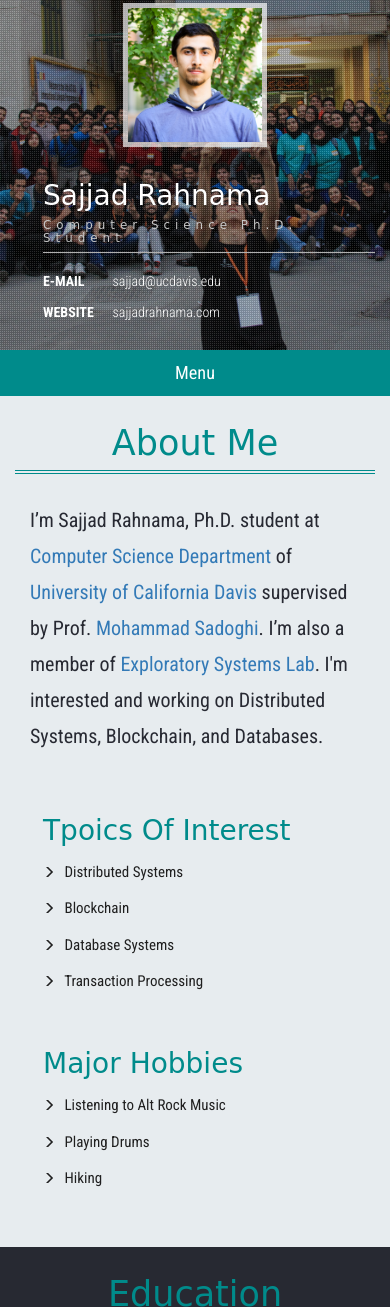
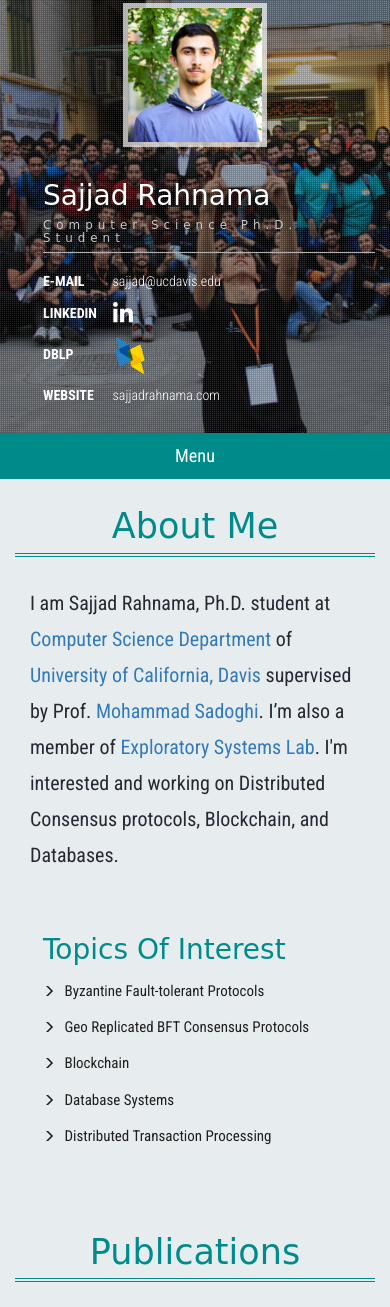
Before and after one commit to sajjadrahnama/sajjadrahnama.github.io, a website built with webpack: page index.html in a window 390 px wide. Shown: the part 25-1332 px from the top of the page. Built offline with nearby package versions, Linux system fonts and the light colour scheme; a web font is replaced by a local one.

Commit message:
Site Map

```diff
--- a/index.html
+++ b/index.html
@@ -74,6 +74,26 @@ Author URL: http://ceit.aut.ac.ir/~sajjad
                     </li>
                     <li>
                         <ul class="address-text">
+                            <li><b>LINKEDIN </b></li>
+                            <li>
+                                <a href="https://www.linkedin.com/in/sajjadrahnama/">
+                                    <img style="width: 20px" src="assets/images/in.svg" alt="">
+                                </a>
+                            </li>
+                        </ul>
+                    </li>
+                    <li>
+                        <ul class="address-text">
+                            <li><b>DBLP </b></li>
+                            <li>
+                                <a href="https://dblp.uni-trier.de/pers/hd/r/Rahnama:Sajjad">
+                                    <img style="width: 100px" src="assets/images/dblp.png" alt="">
+                                </a>
+                            </li>
+                        </ul>
+                    </li>
+                    <li>
+                        <ul class="address-text">
                             <li><b>WEBSITE </b></li>
                             <li><a href="https://sajjadrahnama.com">sajjadrahnama.com</a></li>
                         </ul>
@@ -117,38 +137,60 @@ Author URL: http://ceit.aut.ac.ir/~sajjad
         <h3 class="title"> About Me</h3>
         <div class="col-md-12 about-part">
             <p>
-                I’m Sajjad Rahnama, Ph.D. student at <a href="http://www.cs.ucdavis.edu/" target="_blank">Computer Science Department</a> of
-                <a href="https://ucdavis.edu" target="_blank">University of California Davis</a> supervised by Prof. <a href="https://msadoghi.github.io">Mohammad Sadoghi</a>. I’m also a member of
-                <a href="https://msadoghi.github.io">Exploratory Systems Lab</a>. I'm interested and working on Distributed Systems, Blockchain, and Databases.
+                I am Sajjad Rahnama, Ph.D. student at <a href="http://www.cs.ucdavis.edu/" target="_blank">Computer Science Department</a> of
+                <a href="https://ucdavis.edu" target="_blank">University of California, Davis</a> supervised by Prof. <a href="https://msadoghi.github.io">Mohammad Sadoghi</a>. I’m also a member of
+                <a href="https://msadoghi.github.io">Exploratory Systems Lab</a>. I'm interested and working on Distributed Consensus protocols, Blockchain, and Databases.
             </p>
             <br>
         </div>
-        <div class="col-md-4 col-xs-12 about-part left">
+        <div class="col-md-12 col-xs-12 about-part left">
             <ul>
-                <h5>Tpoics Of Interest</h5>
-                <li><span class="glyphicon glyphicon-menu-right"></span> Distributed Systems</li>
+                <h5>Topics Of Interest</h5>
+                <li><span class="glyphicon glyphicon-menu-right"></span> Byzantine Fault-tolerant Protocols</li>
+                <li><span class="glyphicon glyphicon-menu-right"></span> Geo Replicated BFT Consensus Protocols</li>
                 <li><span class="glyphicon glyphicon-menu-right"></span> Blockchain</li>
                 <li><span class="glyphicon glyphicon-menu-right"></span> Database Systems</li>
-                <li><span class="glyphicon glyphicon-menu-right"></span> Transaction Processing</li>
+                <li><span class="glyphicon glyphicon-menu-right"></span> Distributed Transaction Processing</li>
 
             </ul>
             <div class="clearfix"></div>
         </div>
 
-        <div class="col-md-4 col-xs-12 about-part right">
-            <ul>
-                <h5>Major Hobbies</h5>
-                <li><span class="glyphicon glyphicon-menu-right"></span> Listening to Alt Rock Music</li>
-                <li><span class="glyphicon glyphicon-menu-right"></span> Playing Drums</li>
-                <li><span class="glyphicon glyphicon-menu-right"></span> Hiking</li>
-            </ul>
-            <div class="clearfix"></div>
-        </div>
+<!--        <div class="col-md-4 col-xs-12 about-part right">-->
+<!--            <ul>-->
+<!--                <h5>Major Hobbies</h5>-->
+<!--                <li><span class="glyphicon glyphicon-menu-right"></span> Listening to Alt Rock Music</li>-->
+<!--                <li><span class="glyphicon glyphicon-menu-right"></span> Playing Drums</li>-->
+<!--                <li><span class="glyphicon glyphicon-menu-right"></span> Hiking</li>-->
+<!--            </ul>-->
+<!--            <div class="clearfix"></div>-->
+<!--        </div>-->
 
         <div class="clearfix"></div>
     </div>
 </div>
 <!--//about-->
+
+<!--about-->
+<div id="publications" class="about">
+    <div class="container">
+        <h3 class="title"> Publications</h3>
+        <div class="col-md-12 about-part">
+            <p style="display: list-item;list-style-type: disc;list-style-position: inside">
+                Sajjad Rahnama, Suyash Gupta, Jelle Hellings, Mohammad Sadoghi, ResilientDB: Global Scale Resilient Blockchain Fabric, <b>International Conference on Very Large Data Base (VLDB) 2020</b>
+                <a href="https://arxiv.org/abs/2002.00160">Paper</a>.
+            </p>
+            <p style="display: list-item;list-style-type: disc;list-style-position: inside">
+                S. Gupta, J. Hellings, T. Qadah, S. Rahnama and M. Sadoghi, Efficient Transaction Processing in Byzantine Fault Tolerant Environments, In International Workshop on High Performance Transaction Systems (Biennial), 2019.
+                <a href="assets/papers/hpts_abstract.pdf">Paper</a>
+            </p>
+            <br>
+        </div>
+
+    </div>
+</div>
+<!--//about-->
+
 <!--education-->
 <div id="education" class="education">
     <div class="container">
```
Also changed, not shown: assets/images/dblp.png (added), assets/images/in.svg (added), 1 other file.
